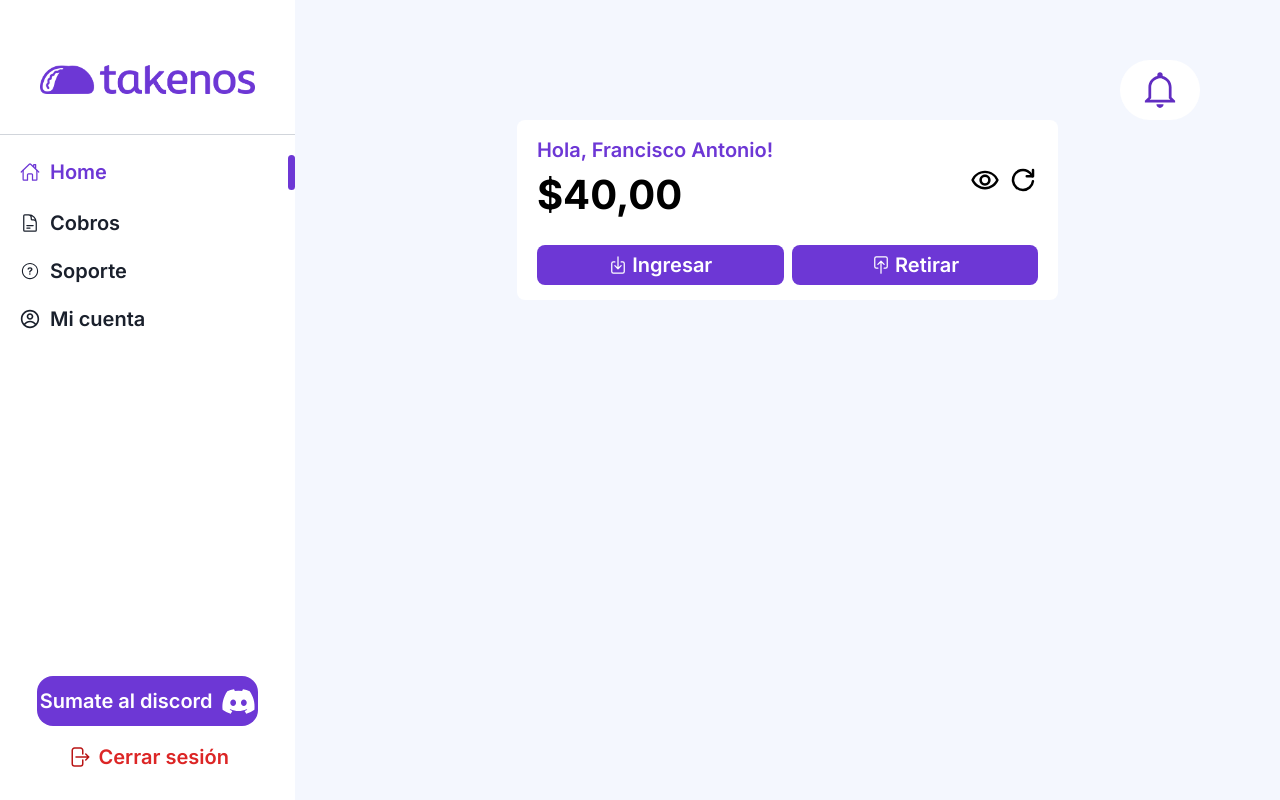
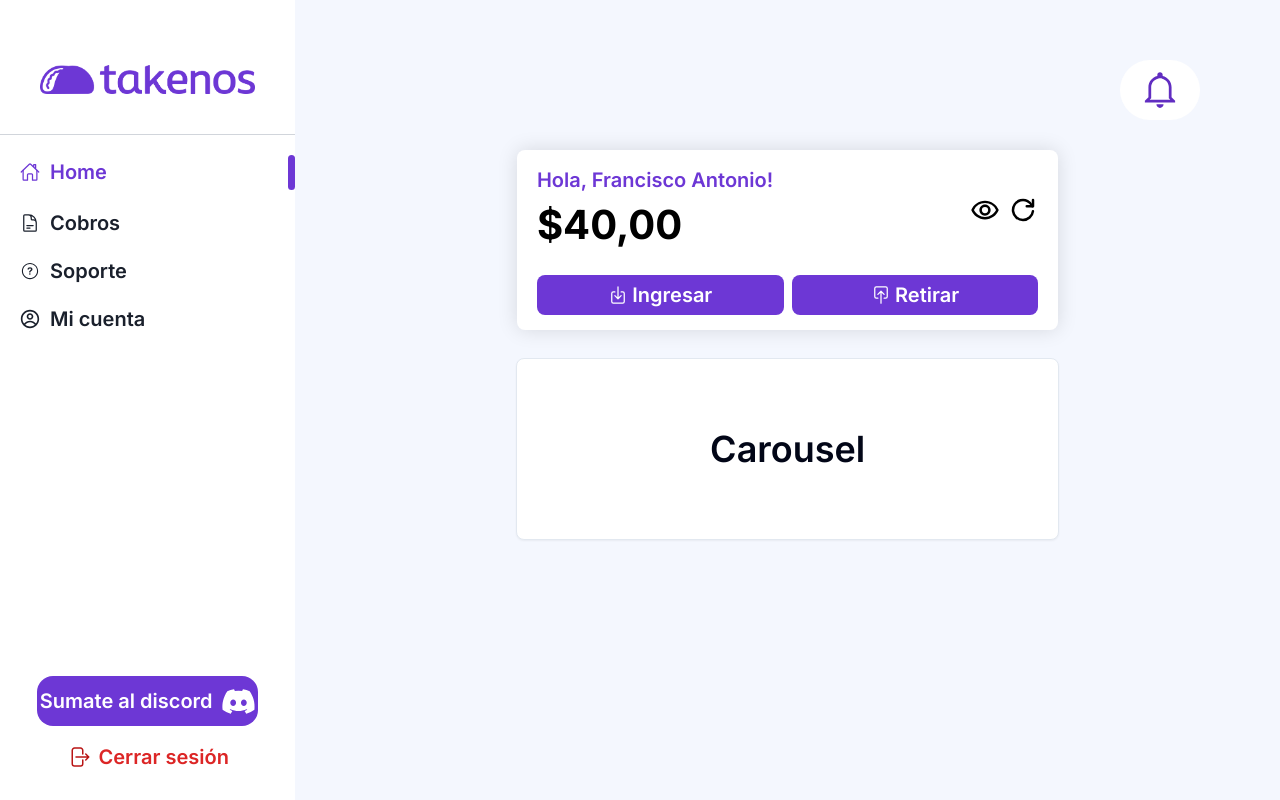
Before and after one commit to Frahn7/takenosClon, a Next.js app: page / in a window 1280 px wide. Built offline with nearby package versions, Linux system fonts and the light colour scheme.

Commit message:
Add carousel

```diff
--- a/src/app/components/CardHomeName.tsx
+++ b/src/app/components/CardHomeName.tsx
@@ -6,8 +6,8 @@ import { IoDownloadOutline } from "react-icons/io5";
 
 export const CardHomeName = () => {
   return (
-    <div className="bg-transparent w-full flex justify-center h-[180px] ">
-      <div className="flex justify-center CardShadow bg-white  text-[#6D37D5] w-[55%] p-[20px] rounded-lg flex-col">
+    <div className="bg-transparent w-full flex justify-center h-[180px] mt-[30px] ">
+      <div className="flex justify-center CardShadow bg-white  text-[#6D37D5] w-[55%] p-[20px] rounded-lg flex-col CardShadow">
         <p className="flex items-start  w-full text-[20px] font-semibold">
           Hola, Francisco Antonio!
         </p>
--- a/src/app/components/CarouselHome.tsx
+++ b/src/app/components/CarouselHome.tsx
@@ -5,28 +5,27 @@ import {
   Carousel,
   CarouselContent,
   CarouselItem,
-  CarouselNext,
-  CarouselPrevious,
 } from "@/components/ui/carousel";
 
 export function CarouselPlugin() {
   return (
-    <Carousel className="w-full max-w-xs">
+    <Carousel className="w-[56%]">
       <CarouselContent>
-        {Array.from({ length: 5 }).map((_, index) => (
+        {Array.from({ length: 2 }).map((_, index) => (
           <CarouselItem key={index}>
             <div className="p-1">
               <Card>
-                <CardContent className="flex aspect-square items-center justify-center p-6">
-                  <span className="text-4xl font-semibold">{index + 1}</span>
+                <CardContent
+                  style={{ aspectRatio: "3/1" }}
+                  className="flex  items-center justify-center p-6"
+                >
+                  <span className="text-4xl font-semibold">Carousel</span>
                 </CardContent>
               </Card>
             </div>
           </CarouselItem>
         ))}
       </CarouselContent>
-      <CarouselPrevious />
-      <CarouselNext />
     </Carousel>
   );
 }
--- a/src/app/globals.css
+++ b/src/app/globals.css
@@ -6,3 +6,7 @@ body {
   background-color: #f4f7fe;
   color: #1a202c;
 }
+
+.CardShadow {
+  box-shadow: rgba(0, 0, 0, 0.125) 0px 0px 20px 0px;
+}
--- a/src/app/page.tsx
+++ b/src/app/page.tsx
@@ -1,4 +1,5 @@
 import { CardHomeName } from "./components/CardHomeName";
+import { CarouselPlugin } from "./components/CarouselHome";
 import { Notificaciones } from "./components/Notificaciones";
 
 export default function Home() {
@@ -6,6 +7,9 @@ export default function Home() {
     <div className="w-full flex flex-col">
       <Notificaciones />
       <CardHomeName />
+      <div className="flex justify-center mt-6">
+        <CarouselPlugin />
+      </div>
     </div>
   );
 }
```
